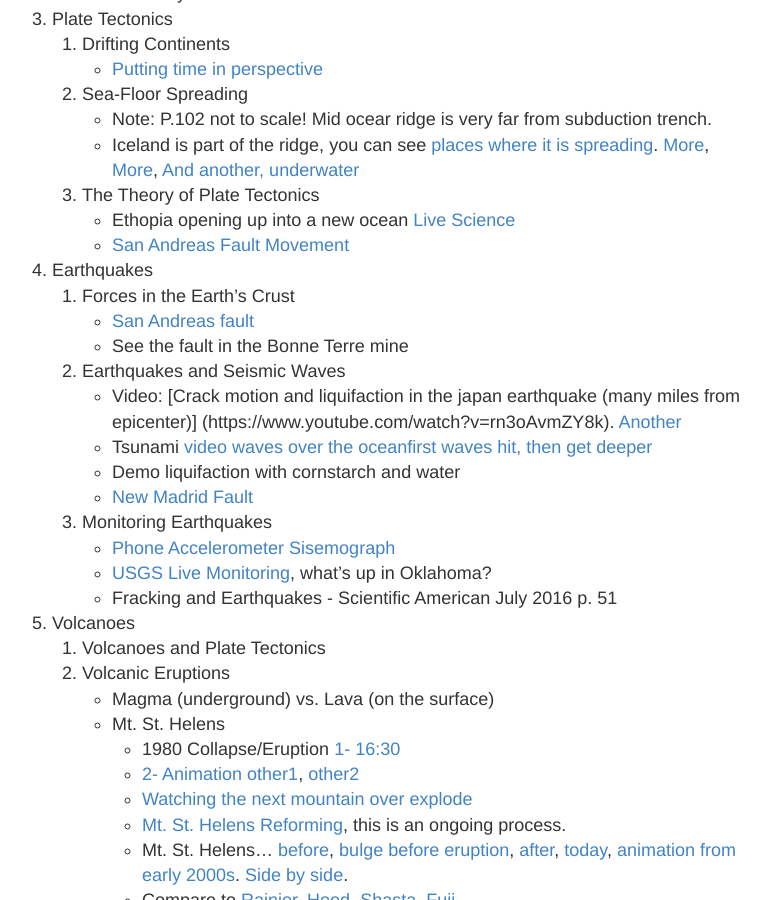
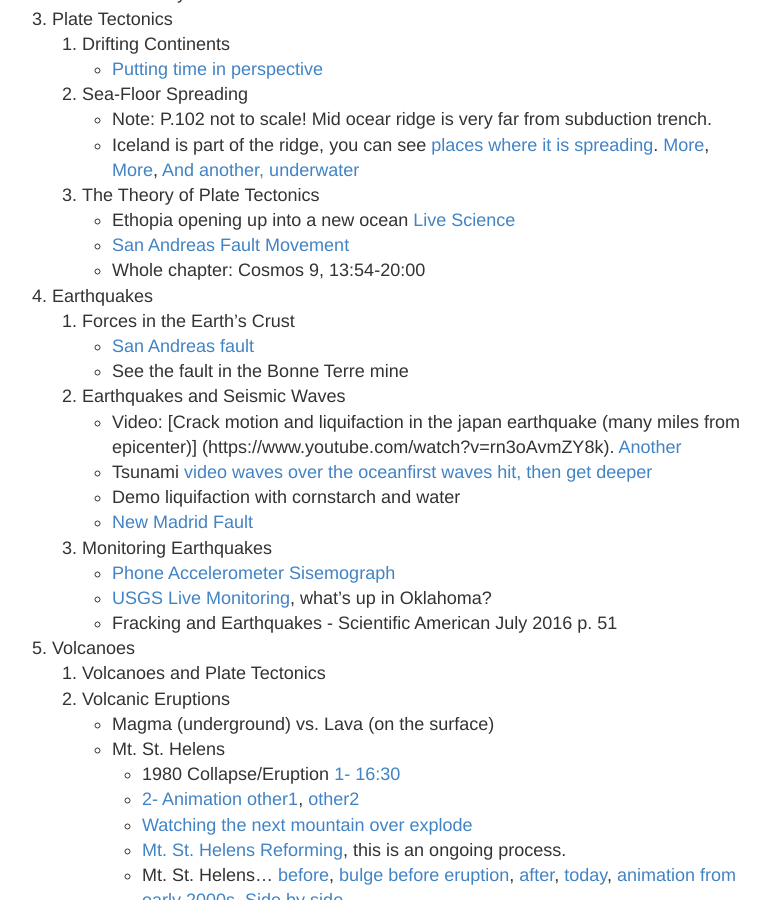
Before and after one commit to ctkstl/earth_science, a Jekyll site: the page built from resources.md, in a window 1280 px wide and 900 px high, scrolled down 2273 px. Shown: the whole window, without its empty margins (258-1028 px from the left). Built offline with Jekyll 4.4.1, drawn with Linux system fonts in a browser that asks for light colours.

Commit message:
ch 3 cosmos

```diff
--- a/resources.md
+++ b/resources.md
@@ -55,6 +55,7 @@ permalink: /resources/
     3.  The Theory of Plate Tectonics
         *   Ethopia opening up into a new ocean [Live Science](http://www.livescience.com/10592-giant-crack-africa-create-ocean.html)
         *   [San Andreas Fault Movement](https://en.wikipedia.org/wiki/San_Andreas_Fault#/media/File:Sanandreas.jpg)
+        * Whole chapter:  Cosmos 9, 13:54-20:00
 4.  Earthquakes
     1.  Forces in the Earth’s Crust
         *   [San Andreas fault](https://www.youtube.com/watch?v=ZxPTLmg0ZCw)
```
